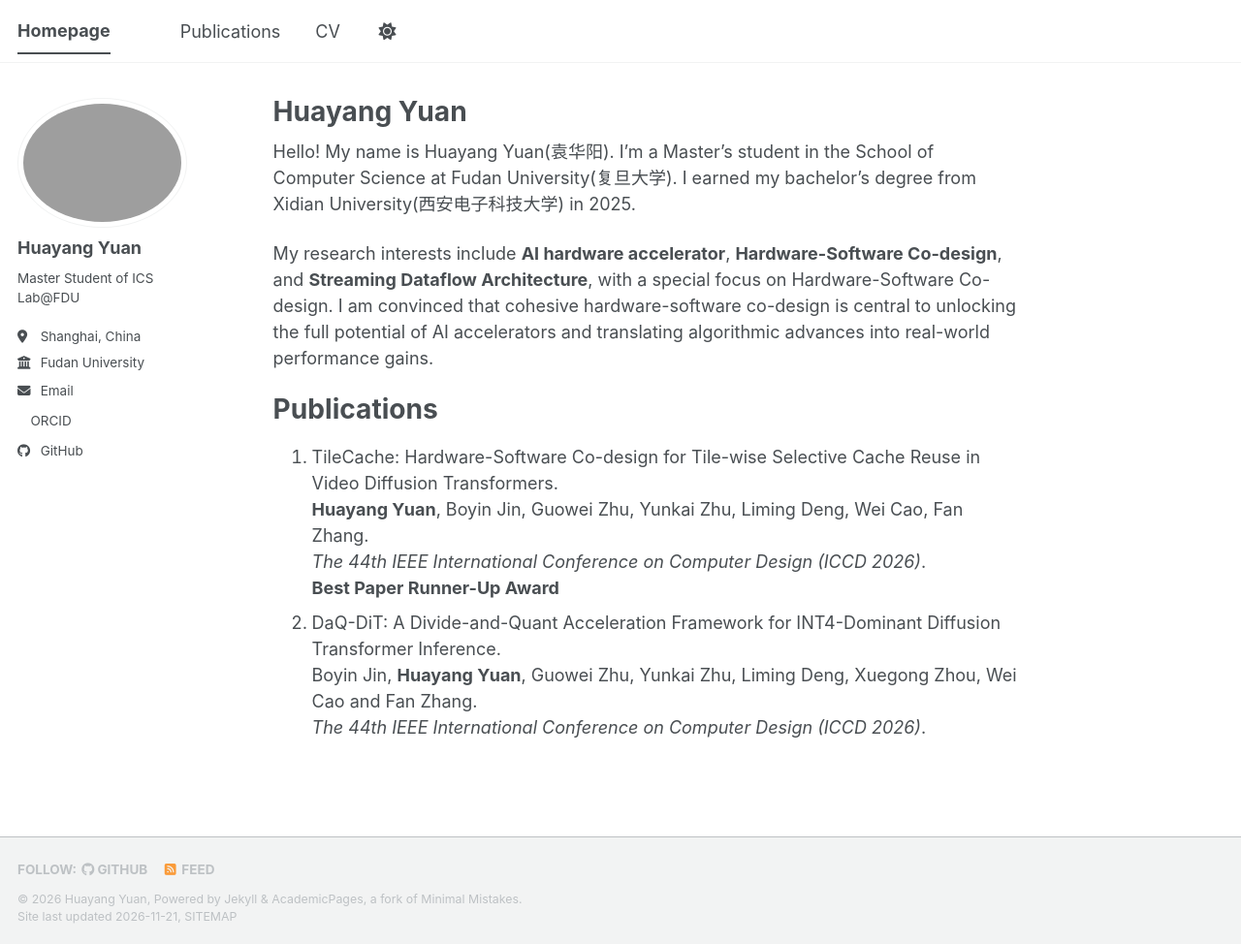
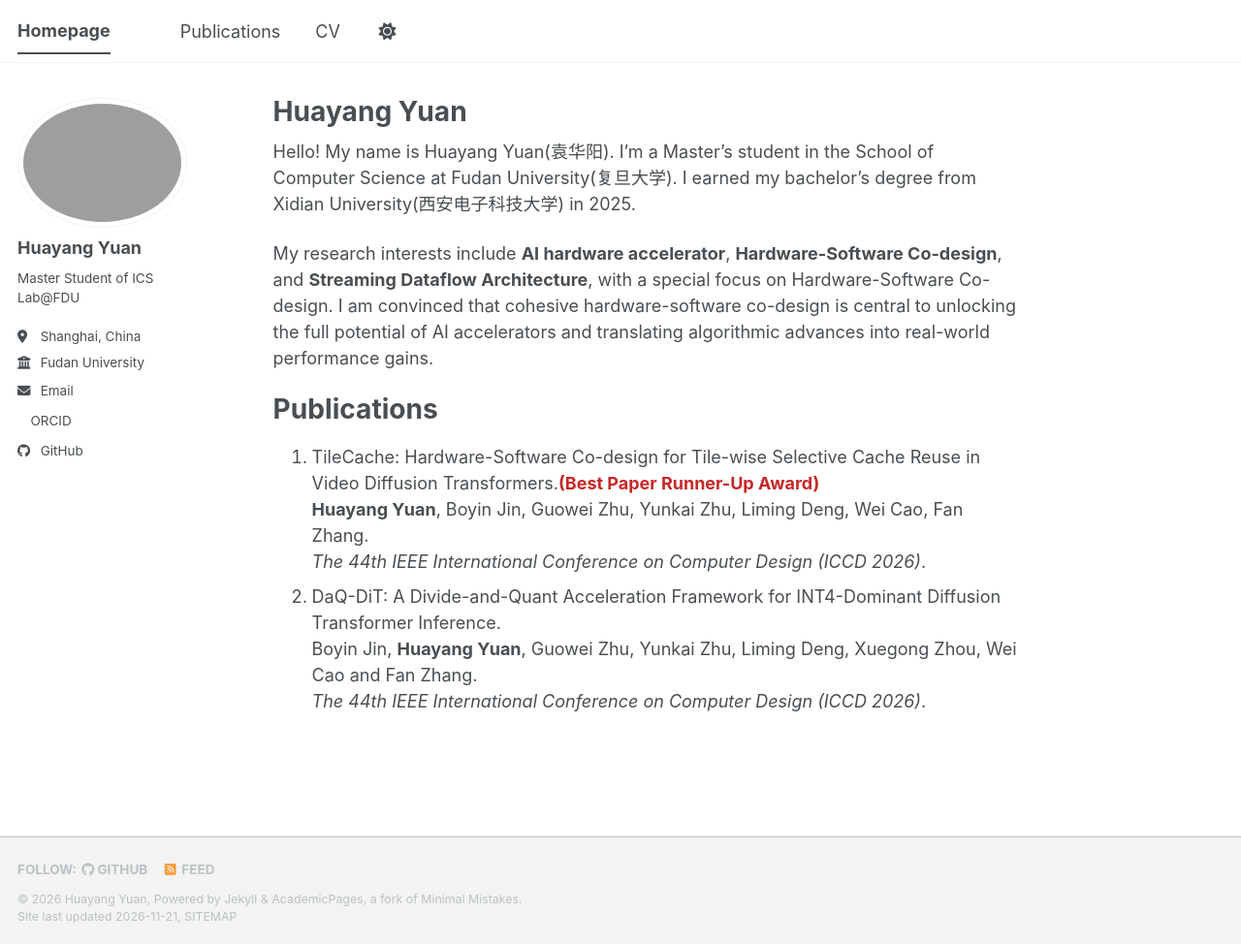
Before and after one commit to Geek3600/Geek3600.github.io, a Jekyll site: the page built from _pages/about.md, in a window 1280 px wide and 974 px high. Shown: the whole window at 97% size. Built offline with Jekyll 4.4.1, drawn with Linux system fonts in a browser that asks for light colours; a style sheet for code colours, icons or effects is not loaded.

Commit message:
Highlight TileCache award on homepage

```diff
--- a/_pages/about.md
+++ b/_pages/about.md
@@ -12,9 +12,8 @@ My research interests include **AI hardware accelerator**, **Hardware-Software C
 
 Publications
 ======
-1. TileCache: Hardware-Software Co-design for Tile-wise Selective Cache Reuse in Video Diffusion Transformers.<br>
+1. TileCache: Hardware-Software Co-design for Tile-wise Selective Cache Reuse in Video Diffusion Transformers.<span style="color: #c62828;"><strong>(Best Paper Runner-Up Award)</strong></span><br>
    **Huayang Yuan**, Boyin Jin, Guowei Zhu, Yunkai Zhu, Liming Deng, Wei Cao, Fan Zhang.<br>
-   *The 44th IEEE International Conference on Computer Design (ICCD 2026)*.<br>
-   **Best Paper Runner-Up Award**
+   *The 44th IEEE International Conference on Computer Design (ICCD 2026)*.
 2. DaQ-DiT: A Divide-and-Quant Acceleration Framework for INT4-Dominant Diffusion Transformer Inference.<br>Boyin Jin, **Huayang Yuan**, Guowei Zhu, Yunkai Zhu, Liming Deng, Xuegong Zhou, Wei Cao and Fan Zhang.<br>
 *The 44th IEEE International Conference on Computer Design (ICCD 2026)*.
```
